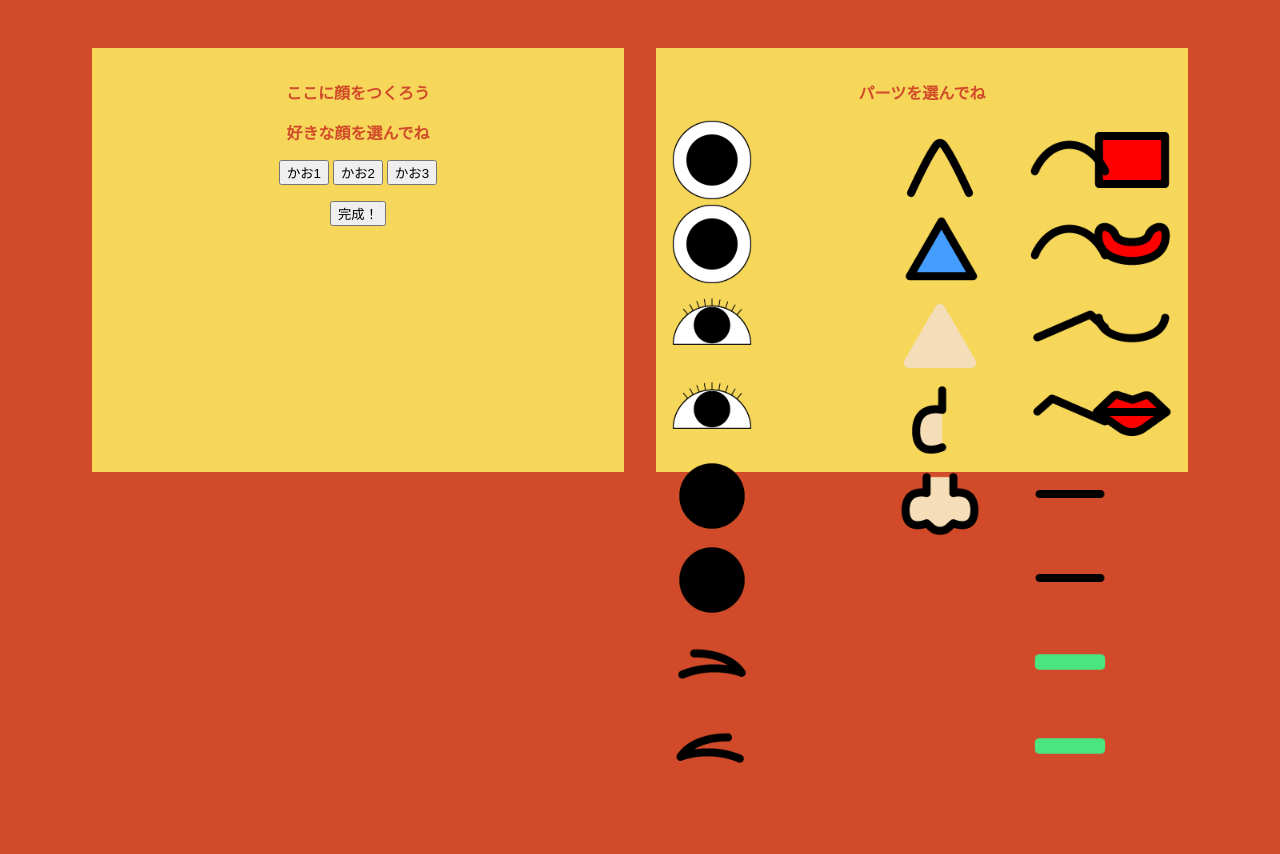
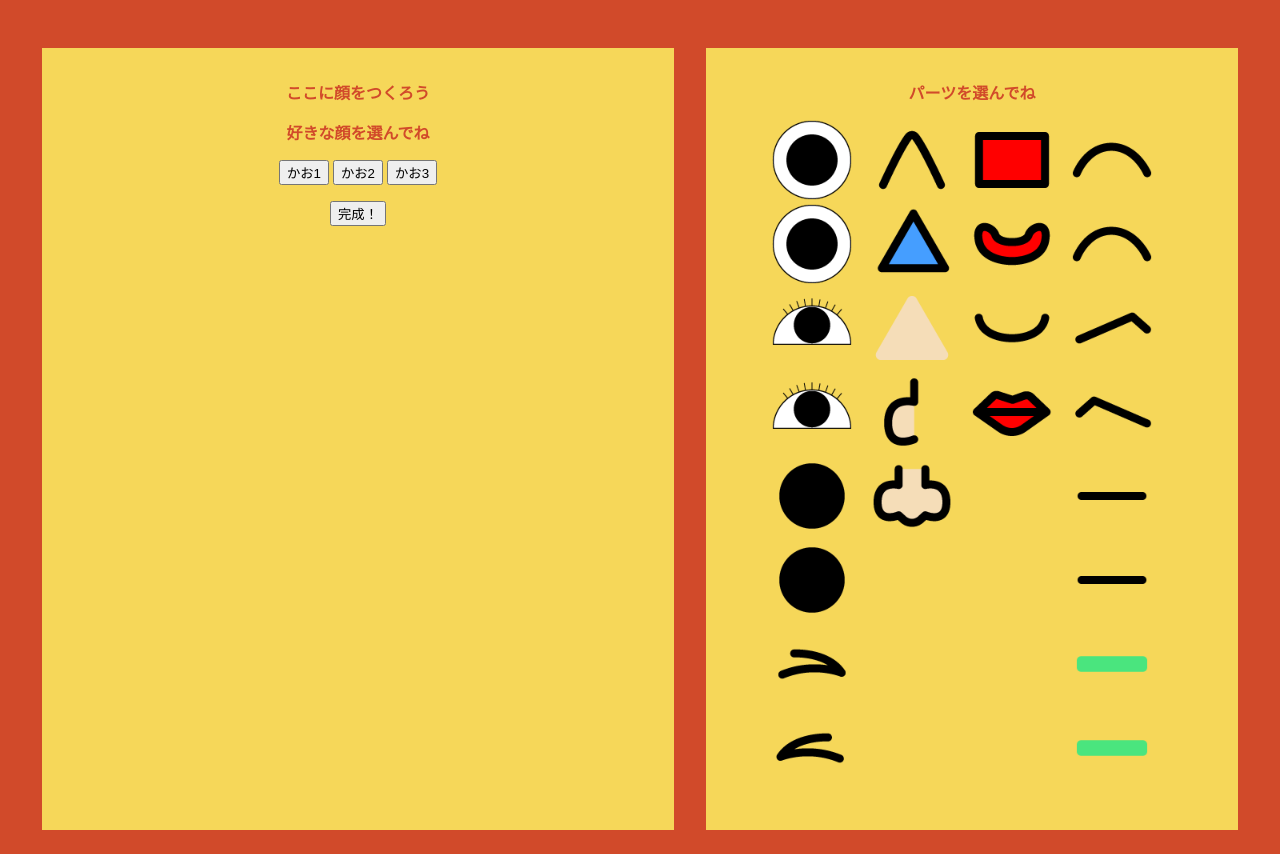
Before and after one commit to zer0Cyber/team_dev, a PHP site: page /fukuwarai/index.html in a window 1280 px wide. Shown: the part 192-1046 px from the top of the page. Before the commit the page ends 955 px from the top, so only its background shows below. Run offline with PHP 8.4, Linux system fonts and the light colour scheme.

Commit message:
パーツ配置の調整

```diff
--- a/fukuwarai/style.css
+++ b/fukuwarai/style.css
@@ -25,19 +25,21 @@ header {
 .lzone {
     margin: 1em;
     padding: 1em;
-    width: 500px;
+    width: 600px;
+    height: 750px;
     background-color:#f6d759;
     color: #d14a2a;
     font-weight: bold;
 }
 .rzone {
+    position: relative;
     margin: 1em;
     padding: 1em;
     width: 500px;
+    height: 750px;
     background-color: #f6d759;
     color: #d14a2a;
     font-weight: bold;
-    display: block;
 }
 
 .face {
@@ -63,17 +65,17 @@ header {
 
 .eyezone {
     position: absolute;
+    margin-left: 50px;
 }
 .nosezone {
     position: absolute;
-    top: 320px;
-    right: 300px;
+    margin-left: 150px;
 }
 .mouthzone {
-    text-align: right;
+    position: absolute;
+    margin-left: 250px;
 }
 .mayuzone {
     position: absolute;
-    right: 170px;
-    top: 310px;
+    margin-left: 350px;
 }
```
